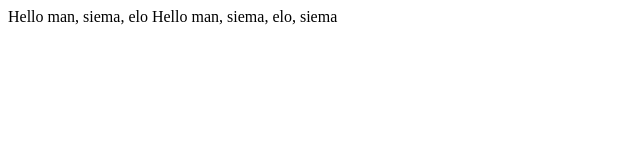
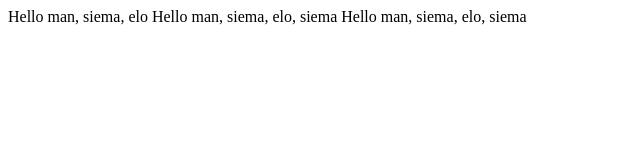
Before and after one commit to RobsonRob/Git, a plain HTML site: page index.html in a window 1280 px wide. Shown: the whole page, without its empty margins (0-640 px from the left). Drawn offline with Linux system fonts and the light colour scheme.

Commit message:
nowy dodany

```diff
--- a/index.html
+++ b/index.html
@@ -11,6 +11,7 @@
 </body>
 <body>
     Hello man, siema, elo, siema
+    Hello man, siema, elo, siema
 
 </body>
 </html>
```
